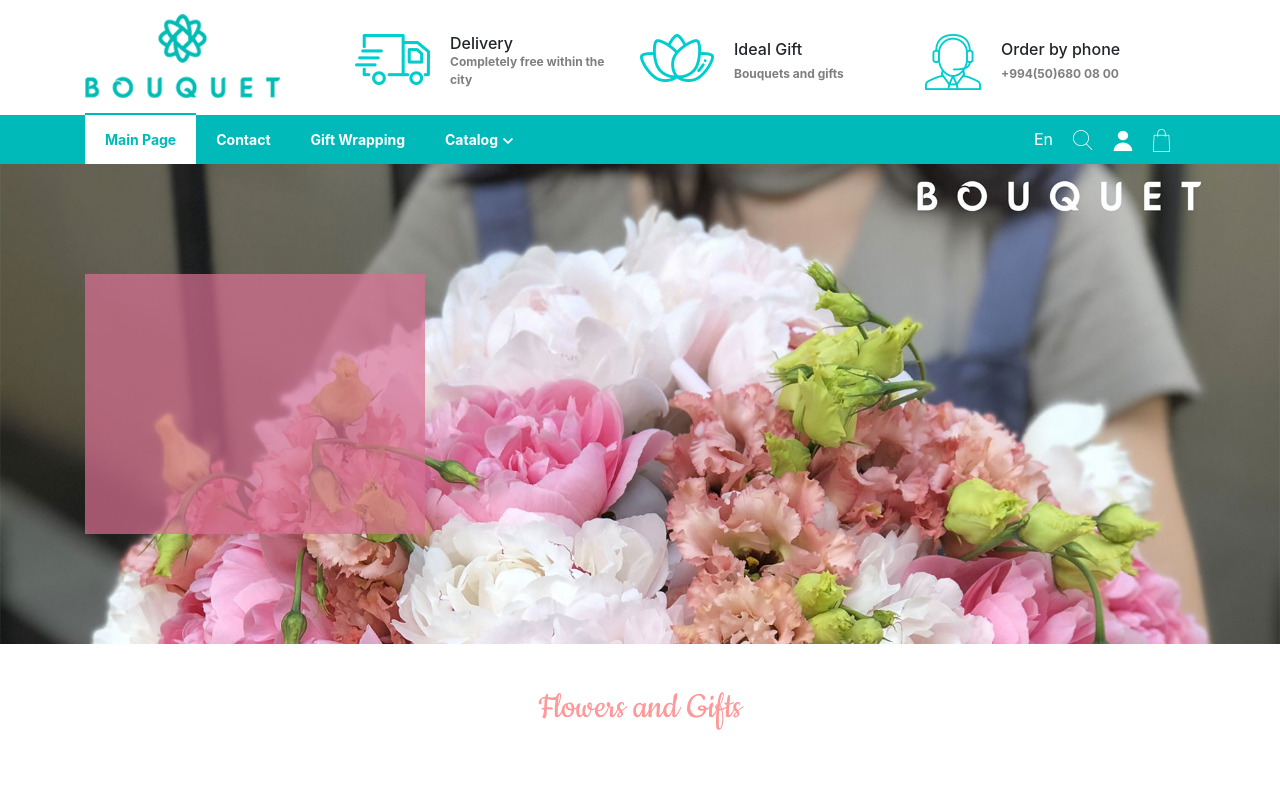
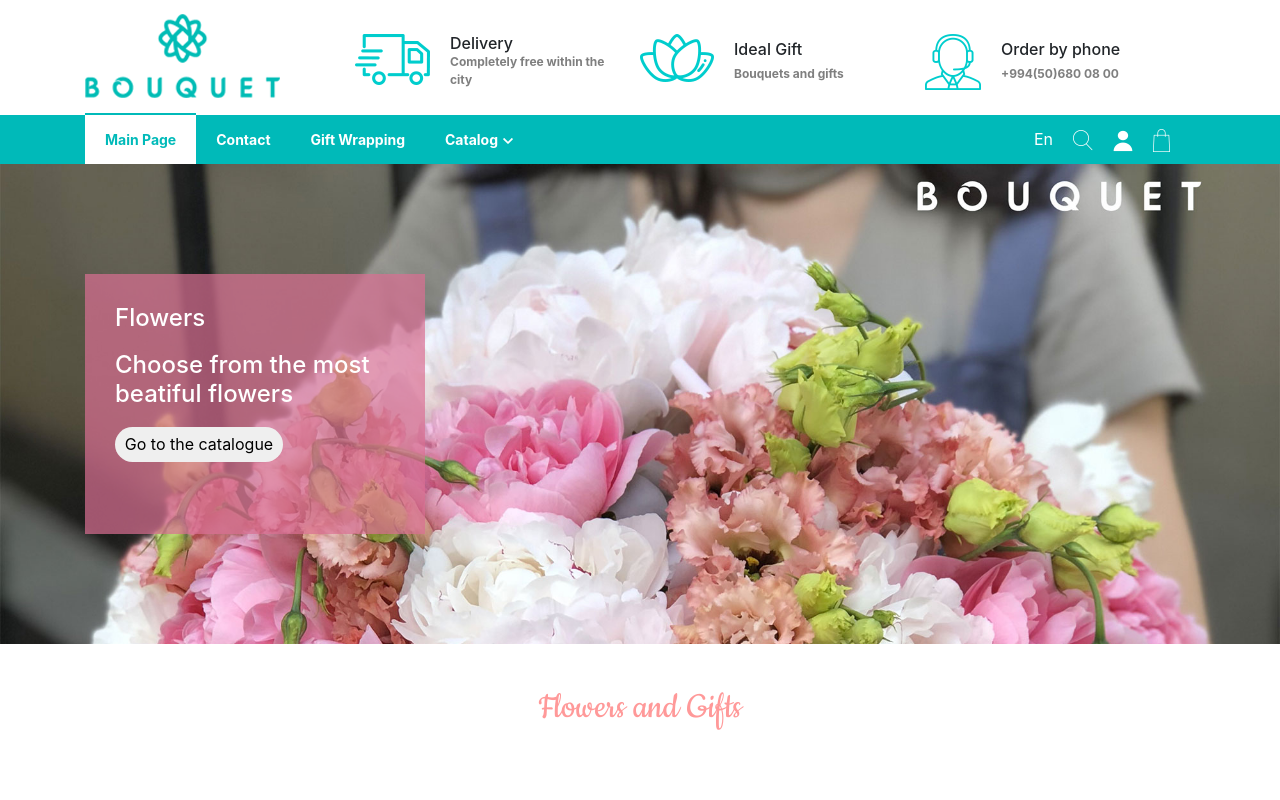
Before and after one commit to theprogbash/milijonasRoziu, a React (Create React App) app: page /home in a window 1280 px wide. Shown: the top 800 px of the page. Built offline with nearby package versions, Linux system fonts and the light colour scheme.

Commit message:
Uninstalled pure-react-carousel

```diff
--- a/package.json
+++ b/package.json
@@ -16,7 +16,6 @@
     "font-awesome": "^4.7.0",
     "jquery": "^3.4.1",
     "node-sass": "^4.13.1",
-    "pure-react-carousel": "^1.25.2",
     "radium": "^0.26.0",
     "react": "^16.12.0",
     "react-animate-on-scroll": "^2.1.5",
--- a/src/layout/MainPage.js
+++ b/src/layout/MainPage.js
@@ -1,8 +1,6 @@
 import React, { Component } from 'react';
 import ScrollAnimation from 'react-animate-on-scroll';
 import 'animate.css/animate.min.css';
-import { CarouselProvider, Slider, Slide, ButtonBack, ButtonNext } from 'pure-react-carousel';
-import 'pure-react-carousel/dist/react-carousel.es.css';
 import './MainPage.css';
 import '../common/ProductCard';
 import { FontAwesomeIcon } from "@fortawesome/react-fontawesome";
@@ -17,25 +15,11 @@ class MainPage extends Component {
                 <header className="Main-page-header">
                     <div className="container">
                         <ScrollAnimation className="Slider-box" animateIn="slideInLeft">
-                            {/* <div className="Slider-box-content">
+                            <div className="Slider-box-content">
                                 <h4>Flowers</h4>
                                 <h4>Choose from the most beatiful flowers</h4>
                                 <button>Go to the catalogue</button>
-                            </div> */}
-                            <CarouselProvider totalSlides={3} className="Slider-box-content">
-                                <Slider>
-                                    <Slide index={0}>
-                                        <h4>Flowers</h4>
-                                        <h4>Choose from the most beatiful flowers</h4>
-                                        <button>Go to the catalogue</button>
-                                    </Slide>
-                                    <Slide index={1}>
-                                        <h4>Gifts</h4>
-                                        <h4>Choose from the most beatiful gifts</h4>
-                                        <button>Go to the catalogue</button>
-                                    </Slide>
-                                </Slider>
-                            </CarouselProvider>
+                            </div>
                         </ScrollAnimation>
                     </div>
                 </header>
```
Also changed, not shown: 1 other file (tests, documents, lock files or other folders).
